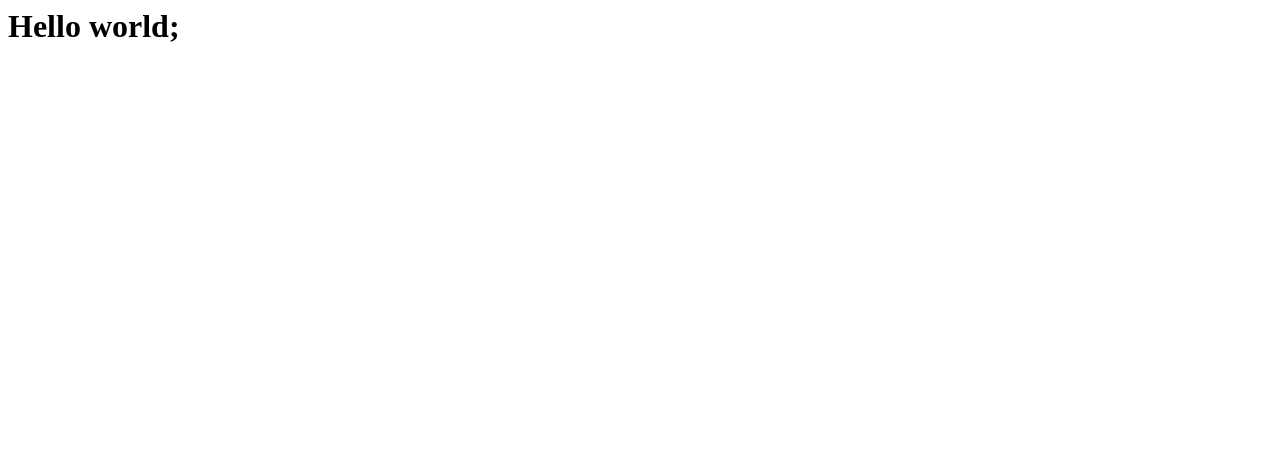
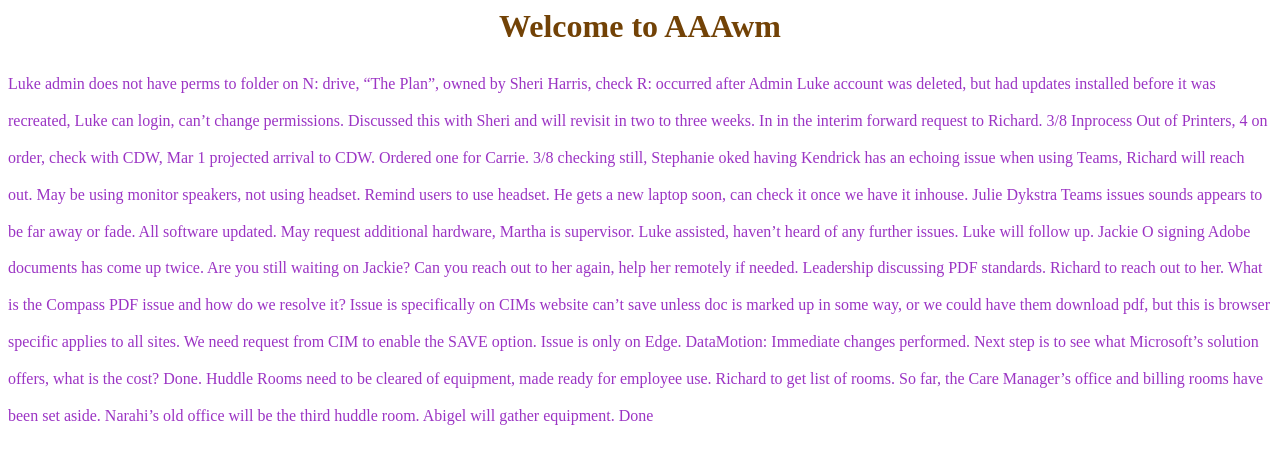
Before and after one commit to AbigelZewde/FirstProject, a plain HTML site: page index.html in a window 1280 px wide. Drawn offline with Linux system fonts and the light colour scheme.

Commit message:
add css style

```diff
--- /dev/null
+++ b/index.css
@@ -0,0 +1,8 @@
+h1{
+    color:rgb(114, 66, 6);
+    text-align: center;
+}
+p{
+    line-height:2.3;
+    color:rgb(155, 52, 196);
+}
--- a/index.html
+++ b/index.html
@@ -1,5 +1,25 @@
-<html><head></head><body>
+<html><head>
+    <link rel="stylesheet"
+    type="text/css" href="./index.css">
+</head><body>
     <h1>
-        Hello world;
+        Welcome to AAAwm
     </h1>
+    <p>Luke admin does not have perms to folder on N: drive, “The Plan”, owned by Sheri Harris, check R: occurred after Admin Luke account was deleted, but had updates installed before it was recreated, Luke can login, can’t change permissions.
+        Discussed this with Sheri and will revisit in two to three weeks. In in the interim forward request to Richard. 3/8 Inprocess
+
+        Out of Printers, 4 on order, check with CDW, Mar 1 projected arrival to CDW. Ordered one for Carrie. 3/8 checking still, Stephanie oked having
+
+        Kendrick has an echoing issue when using Teams, Richard will reach out. May be using monitor speakers, not using headset. Remind users to use headset.  He gets a new laptop soon, can check it once we have it inhouse.
+
+        Julie Dykstra Teams issues sounds appears to be far away or fade. All software updated. May request additional hardware, Martha is supervisor. Luke assisted, haven’t heard of any further issues. Luke will follow up.
+
+        Jackie O signing Adobe documents has come up twice. Are you still waiting on Jackie? Can you reach out to her again, help her remotely if needed. Leadership discussing PDF standards. Richard to reach out to her.
+
+        What is the Compass PDF issue and how do we resolve it?  Issue is specifically on CIMs website can’t save unless doc is marked up in some way, or we could have them download pdf, but this is browser specific applies to all sites. We need request from CIM to enable the SAVE option. Issue is only on Edge.
+
+        DataMotion: Immediate changes performed. Next step is to see what Microsoft’s solution offers, what is the cost? Done.
+
+        Huddle Rooms need to be cleared of equipment, made ready for employee use. Richard to get list of rooms. So far, the Care Manager’s office and billing rooms have been set aside. Narahi’s old office will be the third huddle room. Abigel will gather equipment.  Done
+        </p>
 </body></html>
```
